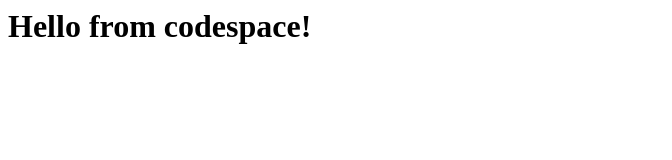
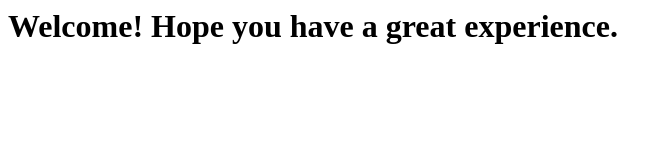
Before and after one commit to manishmaheswaran/skills-CodeWithCodespaces, a plain HTML site: page index.html in a window 1280 px wide. Shown: the whole page, without its empty margins (0-672 px from the left). Drawn offline with Linux system fonts and the light colour scheme.

Commit message:
Welcome message

```diff
--- a/index.html
+++ b/index.html
@@ -1,3 +1,3 @@
 <html>
-  <h1>Hello from codespace!</h1>
+  <h1>Welcome! Hope you have a great experience.</h1>
 </html>
```
